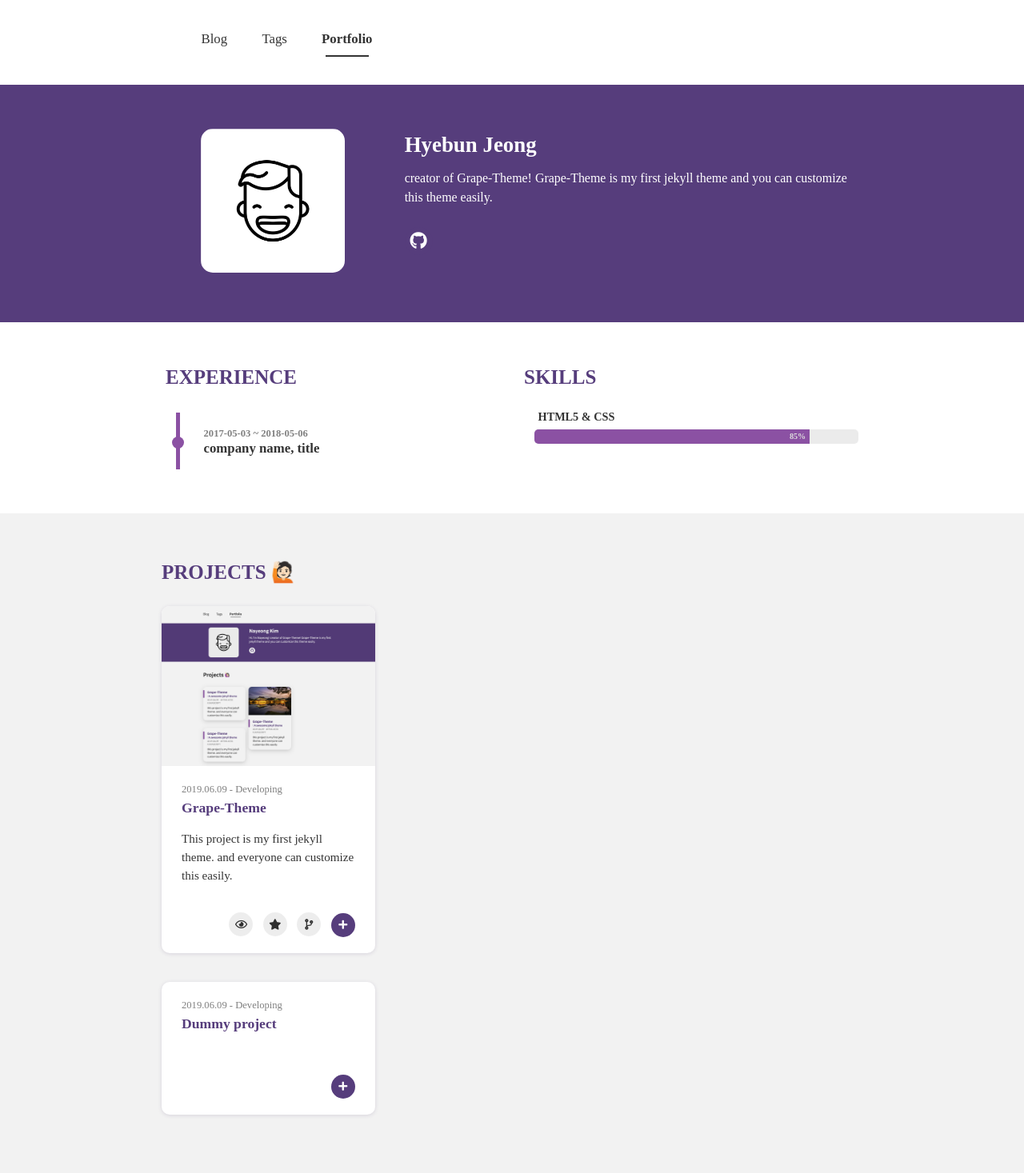
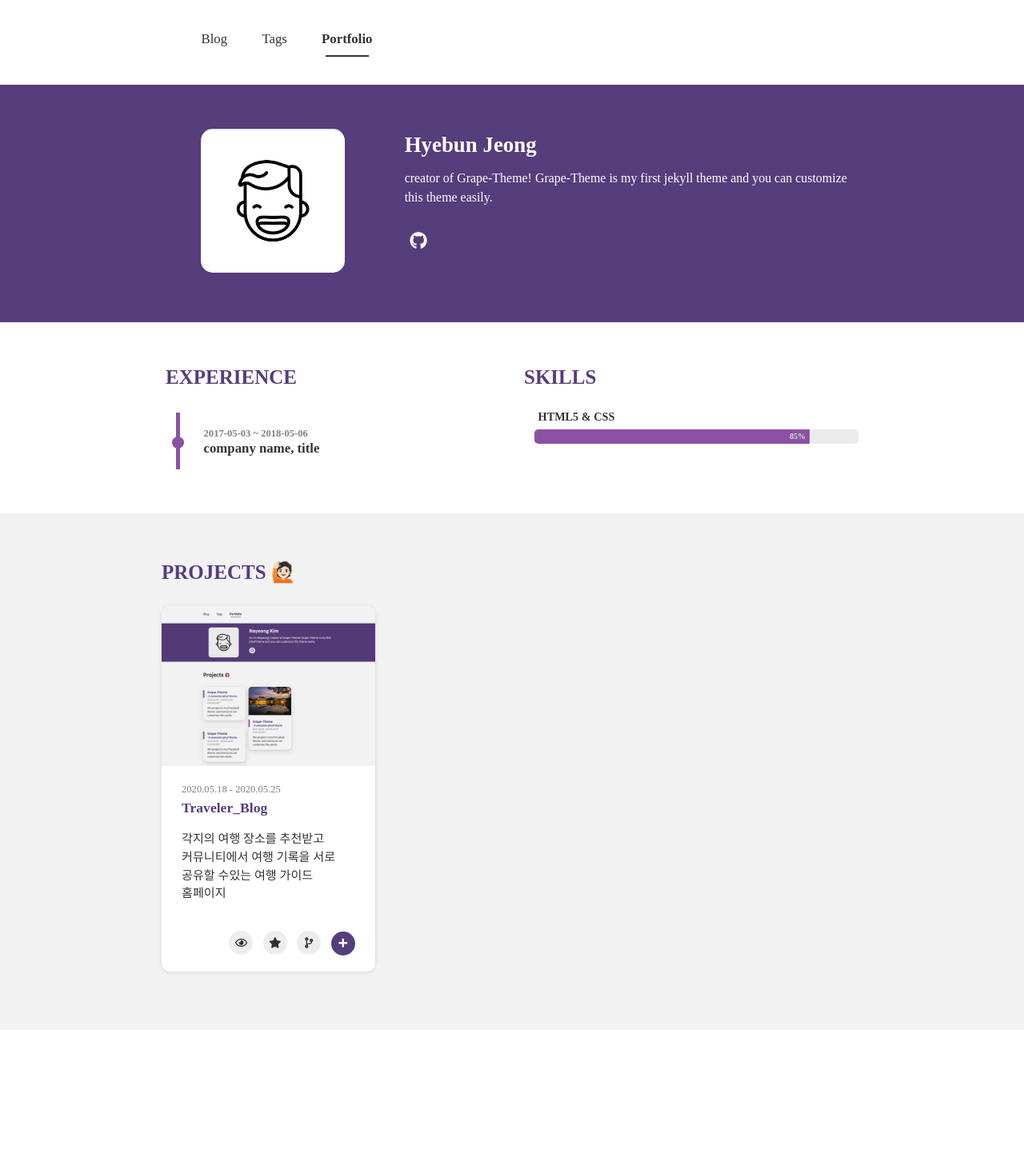
Before and after one commit to hyebun96/hyebun96.github.io, a Jekyll site: the page built from portfolio.html, in a window 1280 px wide. Shown: the whole page at 80% size. Built offline with Jekyll 4.4.1, drawn with Linux system fonts in a browser that asks for light colours; nearby versions of some CDN libraries; some web fonts are replaced; after the commit the page ends 1288 px from its top, so only the background shows below that.

Commit message:
portfolio update

```diff
--- a/_data/projects.yml
+++ b/_data/projects.yml
@@ -1,38 +1,17 @@
 - project :
     print : True # If 'False' is selected, it will not be displayed in 'home.html > aside > .proj-content'.
     modal : True # If 'True' is selected, modal can open in 'portfolio.html'.
-    url : https://github.com/naye0ng/Grape-Theme # Full URL
+    url : https://github.com/hyebun96/traveler # Full URL
     image : "portfolio.png" # path: assets/project/
-    date : 2019.06.09 - Developing
-    title : Grape-Theme
-    summary : A awesome jekyll theme!
-    description : This project is my first jekyll theme. and everyone can customize this easily.
+    date : 2020.05.18 - 2020.05.25
+    title : Traveler_Blog
+    summary : 여행자를 위한 블로그
+    description : 각지의 여행 장소를 추천받고 커뮤니티에서 여행 기록을 서로 공유할 수있는 여행 가이드 홈페이지
     contents :
         - title : 1. 블로그 첫 화면 구성
-          image : home.png
+          image :
           description : <li>Responsive Layout</li>
             <li>User Profile</li>
             <li>Tags</li>
             <li>Projects</li>
             <li>Pagination</li>
-        - title : 2. 태그 페이지
-          image : tags.png
-          description : <li>Responsive Layout</li>
-            <li>Tags</li>
-        - title : 3. 남은 개발 과제
-          image :
-          description : <li>project 부분 디자인 변경</li>
-            <li>favicon.ico, search 기능</li>
-            <li>OG Tag 추가</li>
-            <li>profile 이미지 효과</li>
-            <li>gem 배포</li>
-
-- project :
-    print : True # If 'False' is selected, it will not be displayed in 'home.html > aside > .proj-content'.
-    modal : True # If 'True' is selected, modal can open in 'portfolio.html'.
-    url :  # Full URL
-    image : # path: assets/project/
-    date : 2019.06.09 - Developing
-    title : Dummy project
-    summary : This is Dummy
-    description :
```
